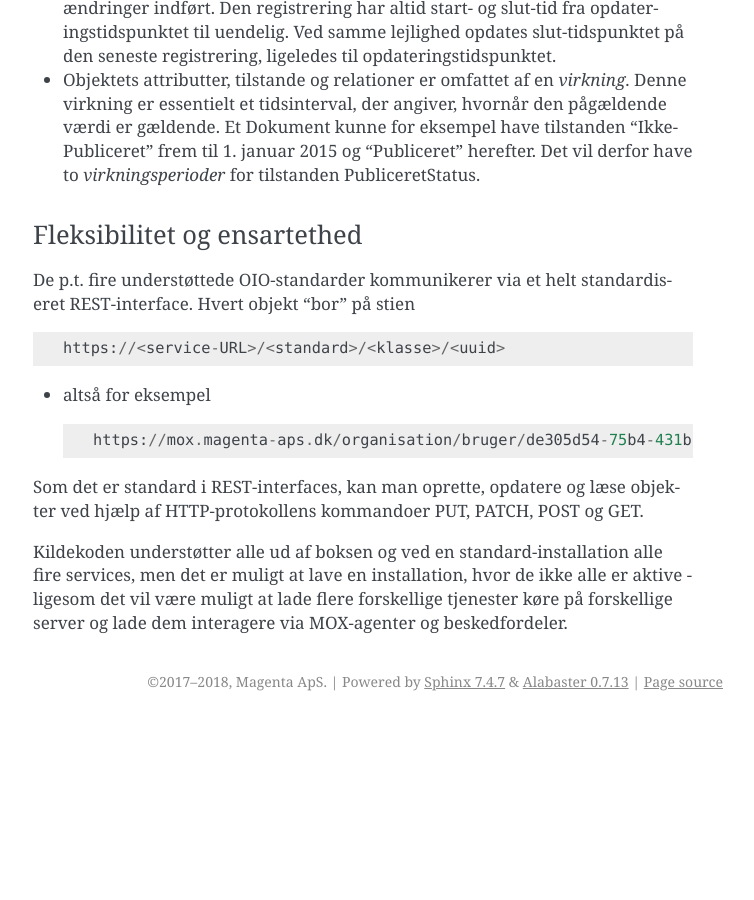
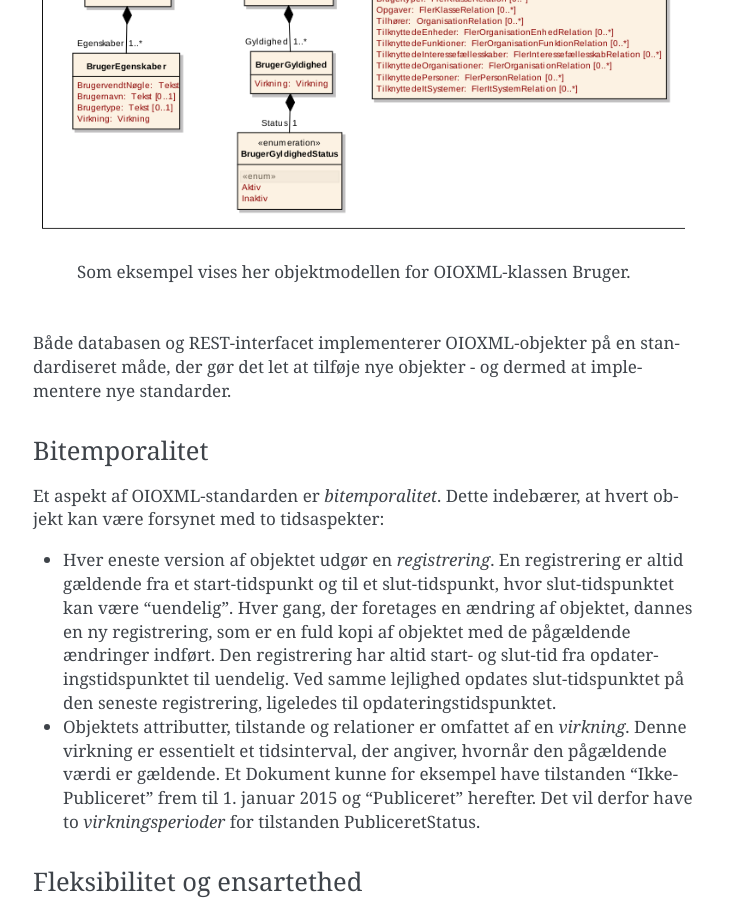
Before and after one commit to magenta-aps/mox, a Sphinx documentation site: the page built from doc/user/praesentation.rst, in a window 1280 px wide and 900 px high, scrolled down 2710 px. Shown: the whole window, without its empty margins (387-1141 px from the left). Built offline with Sphinx 7.4.7, drawn with Linux system fonts in a browser that asks for light colours; before the commit the page ends 3431 px from its top, so only the background shows below that.

Commit message:
Extract figure from praesentation.odt and delete the .odt copy
praesentation.rst is more uptodate, but did not contain the figure.

```diff
--- a/doc/user/praesentation.rst
+++ b/doc/user/praesentation.rst
@@ -111,6 +111,11 @@ attributter, tilstande og relationer til andre objekter. Hver
 OIOXML-standard består netop af en definition af en række objekter
 (klasser) og deres relation til andre OIOXML-objekter.
 
+.. figure:: bruger-uml.png
+   :alt: Bruger UML
+
+   Som eksempel vises her objektmodellen for OIOXML-klassen Bruger.
+
 Både databasen og REST-interfacet implementerer OIOXML-objekter på en
 standardiseret måde, der gør det let at tilføje nye objekter - og dermed
 at implementere nye standarder.
```
Also changed, not shown: doc/user/bruger-uml.png (added), 1 other file.
